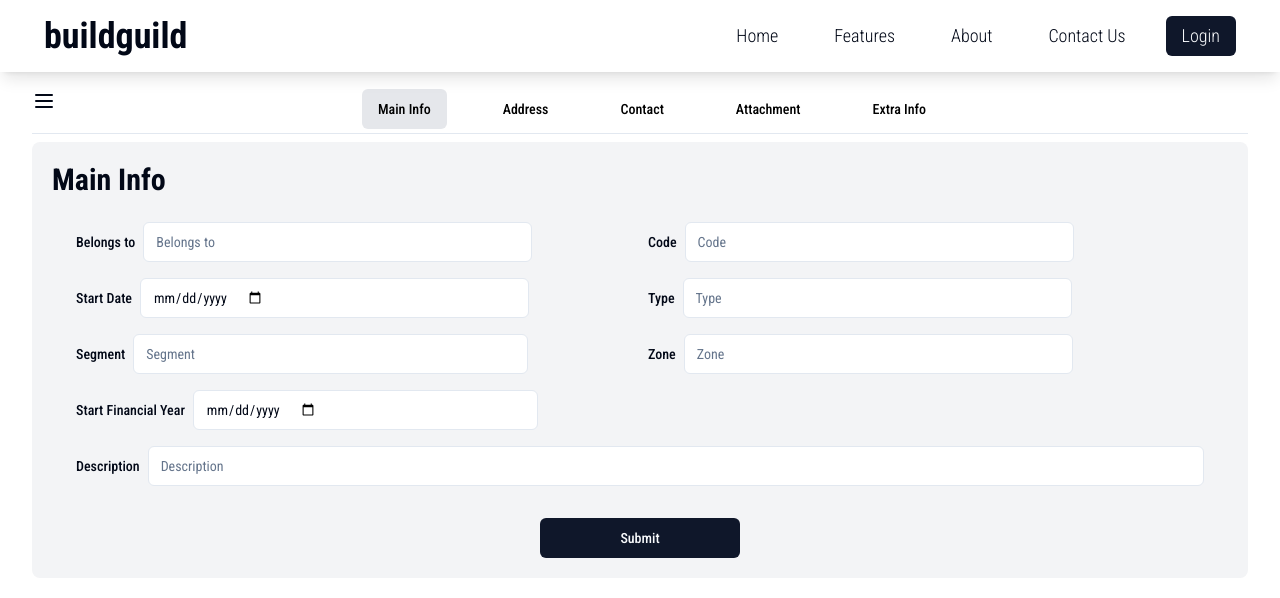
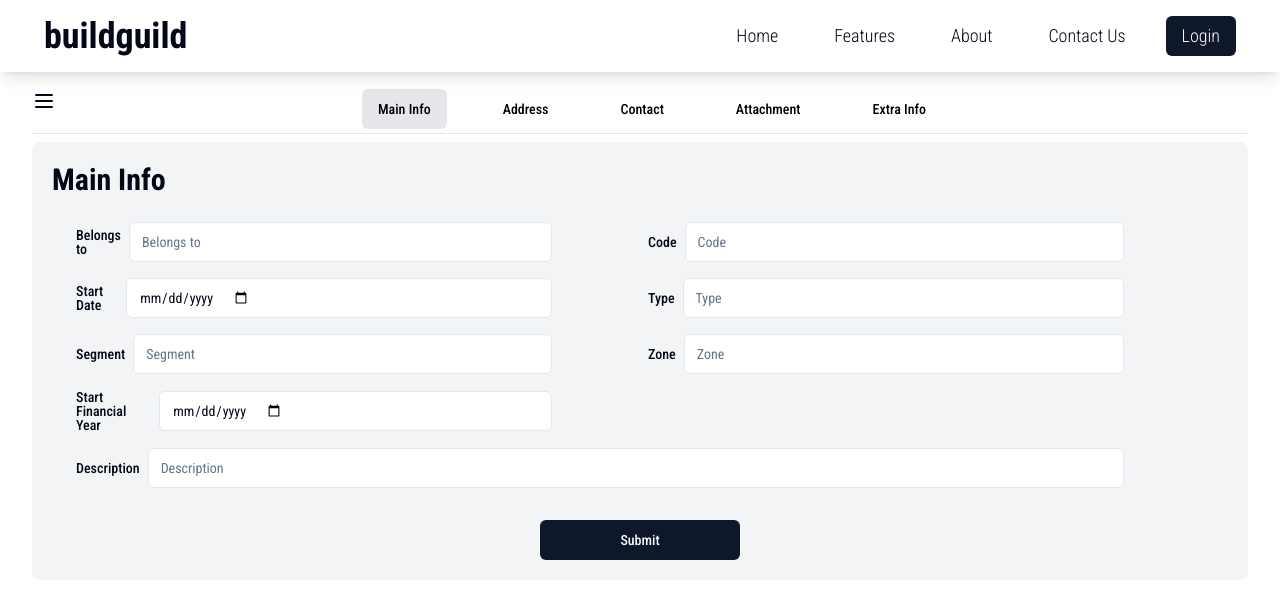
Before and after one commit to RiteshBorse/buildguild, a React (Vite) app in the folder frontend/: page /administration/1 in a window 1280 px wide. Shown: the top 598 px of the page. Built offline with nearby package versions, Linux system fonts and the light colour scheme.

Commit message:
Ui of administration main_info address contact

```diff
--- a/frontend/src/pages/Dashboard/Administration.jsx
+++ b/frontend/src/pages/Dashboard/Administration.jsx
@@ -8,7 +8,8 @@ import { useForm } from "react-hook-form";
 import { useParams } from "react-router-dom";
 import axios from "axios";
 import { apiVerify } from "@/schema/apiSchema";
-import { toast } from "sonner";import {
+import { toast } from "sonner";
+import {
   DropdownMenu,
   DropdownMenuContent,
   DropdownMenuItem,
@@ -37,14 +38,9 @@ const Administration = () => {
 
   return (
     <div className="w-full h-screen pt-[85px] px-2 md:px-8 py-10">
-
-      <div className="flex  md:flex-row   items-center md:items-start w-full h-fit   my-1">
-
-
-
-
+      <div className="flex md:flex-row items-center md:items-start w-full h-fit my-1">
         <Sidebar />
-        <div className="w-full flex flex-wrap justify-center gap-1 hidden md:gap-10  md:flex" >
+        <div className="w-full md:flex flex-wrap justify-center gap-1 hidden md:gap-10 " >
           {buttonOptions.map((option) => (
             <Button
               key={option.value}
@@ -72,7 +68,6 @@ const Administration = () => {
             </DropdownMenuContent>
            </DropdownMenu>
         </div>
-
      </div>
 
       <Separator />
@@ -81,10 +76,7 @@ const Administration = () => {
       {selection === "contact" && <Contact id={id} />}
       {selection === "attachment" && <div>Attachment</div>}
       {selection === "extra-info" && <div>Extra Info</div>}
-
     </div>
-
-
 
   );
 };
@@ -128,72 +120,75 @@ const MainInfo = ({ id }) => {
       onSubmit={handleSubmit(onSubmit)}
     >
       <h1 className="text-3xl mb-2 font-bold">Main Info </h1>
-      <div className="grid grid-cols-1 md:grid-cols-2 mx-6 gap-4">
+      <div className="grid grid-cols-1 md:grid-cols-2  mx-6 gap-4">
         <div className="flex items-center gap-2">
           <Label htmlFor="belongs-to">Belongs to</Label>
           <Input
             id="belongs-to"
             {...register("belongs_to")}
             placeholder="Belongs to"
-            className="w-[70%]"
+            className="md:mr-20"
           />
         </div>
 
-        <div className="flex items-center gap-10 md:gap-2">
+        <div className="flex items-center gap-6 md:gap-2 ">
         <Label htmlFor="code">Code</Label>
+        <div className="flex flex-col w-full md:mr-20">
         <Input
             id="code"
             {...register("code", { required: "Code is required" })}
             placeholder="Code"
-            className="w-[70%]"
           />
           {errors.code && (
             <span className="text-red-500 text-sm">{errors.code.message}</span>
           )}
         </div>
+        </div>
 
-        <div className="flex items-center gap-3 md:gap-2">
+
+
+        <div className="flex items-center gap-2">
           <Label htmlFor="start_date">Start Date</Label>
           <Input
             id="start-date"
             type="date"
             {...register("startDate")}
-            className="w-[70%]"
+            className=" md:mr-20"
           />
         </div>
 
-        <div className="flex items-center gap-10 md:gap-2">
+        <div className="flex items-center gap-7 md:gap-2">
 
         <Label htmlFor="type">Type</Label>
           <Input
             id="type"
             {...register("type_info", { required: "Type is required" })}
             placeholder="Type"
-            className="w-[70%]"
+            className=" md:mr-20"
           />
           {errors.type && (
             <span className="text-red-500 text-sm">{errors.type.message}</span>
           )}
         </div>
 
-        <div className="flex items-center gap-5 md:gap-2">
+        <div className="flex items-center gap-2">
         <Label htmlFor="segment">Segment</Label>
           <Input
             id="segment"
             {...register("segment")}
             placeholder="Segment"
-            className="w-[71%]"
+            className=" md:mr-20"
           />
 
         </div>
 
-        <div className="flex items-center gap-10 md:gap-2">
+        <div className="flex items-center gap-8 md:gap-2">
           <Label htmlFor="zone">Zone</Label>
           <Input
             id="zone"
             {...register("zone")}
             placeholder="Zone"
-            className="w-[70%]"
+            className="md:mr-20"
           />
         </div>
 
@@ -204,7 +199,7 @@ const MainInfo = ({ id }) => {
             type="date"
             {...register("start_fin_year")}
             placeholder="Start Date"
-            className="md:w-[62%] w-[55%]"
+            className=" md:mr-20 "
           />
 
         </div>
@@ -216,7 +211,7 @@ const MainInfo = ({ id }) => {
           id="description"
           {...register("description")}
           placeholder="Description"
-          className="w-full"
+          className=" md:mr-20"
         />
       </div>
       <Button type="submit" className="mt-4 self-center w-full md:w-[200px]">
@@ -265,79 +260,81 @@ const Address = ({ id }) => {
       onSubmit={handleSubmit(onSubmit)}
     >
       <h1 className="text-3xl mb-2 font-bold">Address</h1>
-      <div className="flex flex-col mx-6 gap-3">
+      <div className="flex flex-col mx-6 w-[80%] md:w-[70%] gap-4 ">
 
-
-      <div className="flex items-center gap-2">
+       <div className="flex w-full items-center">
             <Label htmlFor="address_info">Address Info</Label>
+         <div className="w-full">
          <Input
           id="address_info"
           {...register("address_info", {
             required: "Address info is required",
           })}
           placeholder="Address Info"
-         className="w-[70%]"
+
           />
-
           {errors.address_info && (
-          <span className="text-red-500 text-sm">
+          <span className="text-red-500 text-sm ">
             {errors.address_info.message}
           </span>
           )}
          </div>
+       </div>
 
 
-
-      <div className="flex items-center gap-[55px]">
+          <div className="flex w-full items-center gap-10 ">
             <Label htmlFor="city">City</Label>
+         <div className="w-full">
          <Input
           id="city"
-          {...register("city", { required: "City is required" })}
+          {...register("city", {
+            required: "City is required",
+          })}
           placeholder="City"
-          className="w-[70%]"
+
           />
-        {errors.city && (
-          <span className="text-red-500 text-sm">{errors.city.message}</span>
+          {errors.address_info && (
+          <span className="text-red-500 text-sm ">
+            {errors.city.message}
+          </span>
           )}
+
+         </div>
        </div>
 
-      <div className="flex items-center gap-[50px]">
+      <div className="flex items-center gap-8">
         <Label htmlFor="state">State</Label>
         <Input
           id="state"
           {...register("state")}
           placeholder="State"
-         className="w-[70%]"
         />
       </div>
 
-      <div className="flex items-center gap-[35px]">
+      <div className="flex items-center gap-4">
         <Label htmlFor="country">Country</Label>
         <Input
           id="country"
           {...register("country")}
           placeholder="Country"
-          className="w-[70%]"
         />
       </div>
 
-      <div className="flex items-center gap-[10px]">
+      <div className="flex items-center gap-2 md:gap-0">
         <Label htmlFor="postal_code">Postal Code</Label>
         <Input
           id="postal_code"
           {...register("postal_code")}
           placeholder="Postal Code"
-           className="w-[70%]"
         />
       </div>
 
-      <div className="flex items-center gap-[30px]">
+      <div className="flex items-center gap-3">
         <Label htmlFor="location">Location</Label>
         <Input
           id="location"
           {...register("location")}
           placeholder="Google Maps Location"
-         className="w-[70%]"
         />
       </div>
    </div>
@@ -387,51 +384,56 @@ const Contact = ({ id }) => {
       onSubmit={handleSubmit(onSubmit)}
     >
       <h1 className="text-3xl mb-2 font-bold">Contact</h1>
-      <div className="grid grid-cols-1 md:grid-cols-2 mx-6 gap-4">
-      <div className="flex items-center gap-[60px] md:gap-2">
+      <div className="grid grid-cols-1 md:grid-cols-2 mx-6  gap-4">
+
+
+      <div className="flex items-center gap-9 md:gap-3 md:w-[80%]  md:mr-10">
         <Label htmlFor="name">Name </Label>
+        <div className=" w-full">
         <Input
           id="name"
           {...register("name", { required: "Name is required" })}
           placeholder="Name"
-            className="w-[70%]"
+
         />
         {errors.name && (
           <span className="text-red-500 text-sm">{errors.name.message}</span>
         )}
         </div>
 
-      <div className="flex items-center gap-1 md:gap-2">
+      </div>
+
+      <div className="flex items-center md:w-[80%] md:mr-10">
         <Label htmlFor="contact_number">Contact Number </Label>
         <Input
           id="contact_number"
           {...register("contact_number")}
           placeholder="Contact Number"
-           className="w-[70%]"
+
         />
       </div>
-      <div className="flex items-center gap-[62px] md:gap-2">
+      <div className="flex items-center gap-10 md:mr-10 md:w-[80%]  md:gap-3">
         <Label htmlFor="email">Email </Label>
+        <div className="w-full">
         <Input
           id="email"
           {...register("email", { required: "Email is required" })}
           placeholder="Email"
-            className="w-[70%]"
         />
         {errors.email && (
           <span className="text-red-500 text-sm">{errors.email.message}</span>
         )}
         </div>
+      </div>
 
 
-      <div className="flex items-center gap-3 md:gap-5">
+      <div className="flex items-center gap-2  md:w-[80%]  md:mr-10">
         <Label htmlFor="effective_from">Effective From </Label>
         <Input
           id="effective_from"
           type="date"
           {...register("effective_from")}
           placeholder="Effective From"
-           className="w-[70%]"
         />
        </div>
       </div>
```
Lines whose indentation alone changed are shown as unchanged.
